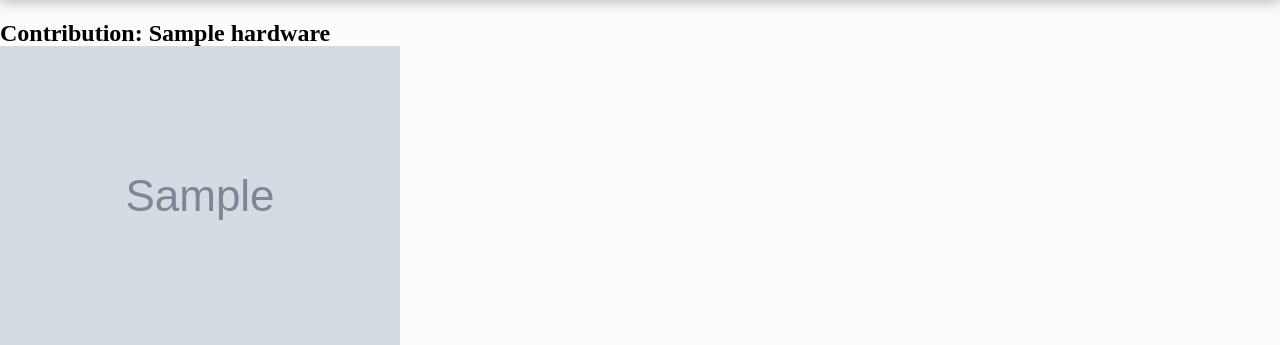
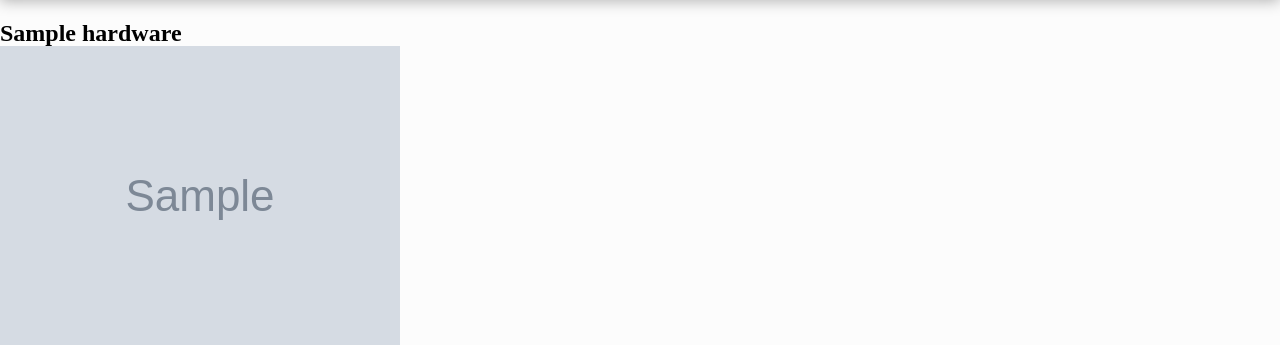
Before and after one commit to marvinobig/computing-hardware-through-time-hd, a PHP site: page /contribution.php?id=1 in a window 1280 px wide. Shown: the part 104-449 px from the top of the page. Run offline with PHP 8.4, Linux system fonts and the light colour scheme; tables that the repository leaves empty hold one stand-in row (values such as "Sample post"); grey boxes marked "Sample" are stand-in pictures.

Commit message:
remove unnecessary text

```diff
--- a/contribution.php
+++ b/contribution.php
@@ -29,7 +29,7 @@ $hardwareListing = $database->query('SELECT * FROM hardware WHERE id = ?;', [$id
                 <h1><?= $error_msg ?></h1>
             <?php elseif ($hardwareListing): ?>
                 <section class="contribution_content">
-                    <h1>Contribution: <?= $hardwareListing['name'] ?></h1>
+                    <h1><?= $hardwareListing['name'] ?></h1>
                     <section class="contribution_meta-data">
                         <img src="<?= $hardwareListing['image_url'] ?>" alt="<?= $hardwareListing['name'] ?>">
                         <div class="tags_container">
```
